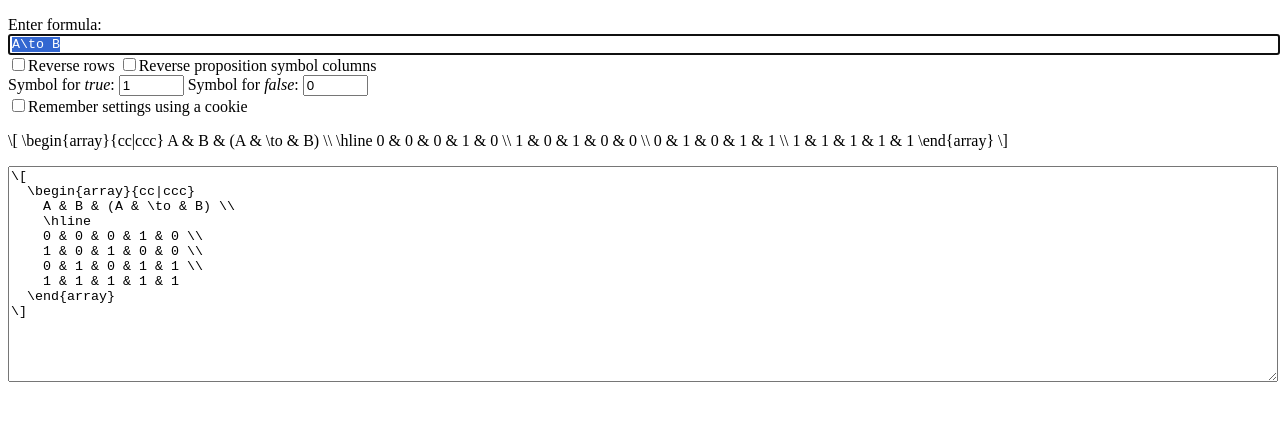
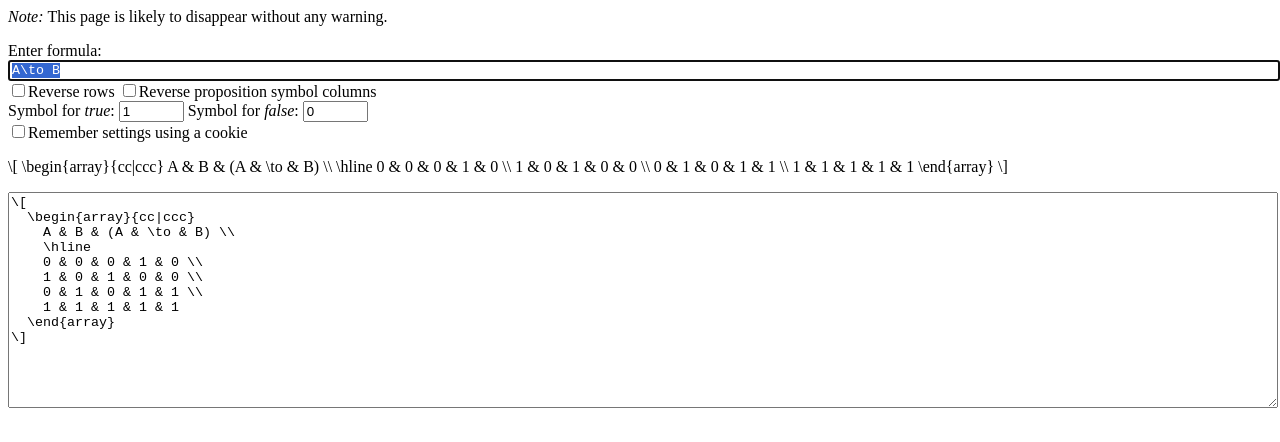
Before and after one commit to nonpop/nonpop.github.com, a plain HTML site: page index.html in a window 1280 px wide. Drawn offline with nearby package versions, Linux system fonts and the light colour scheme; some packages are replaced by stand-ins of ours.

Commit message:
added a warning

```diff
--- a/index.html
+++ b/index.html
@@ -9,6 +9,7 @@
         <title>Truth Table Generator</title>
     </head>
     <body onload="initialize()">
+        <i>Note: </i>This page is likely to disappear without any warning.
         <p>
         <label>Enter formula: <input type="text" id="input"></label>
         <label><input type="checkbox" id="reverse-rows" onchange="saveSettings()">Reverse rows</label>
```
